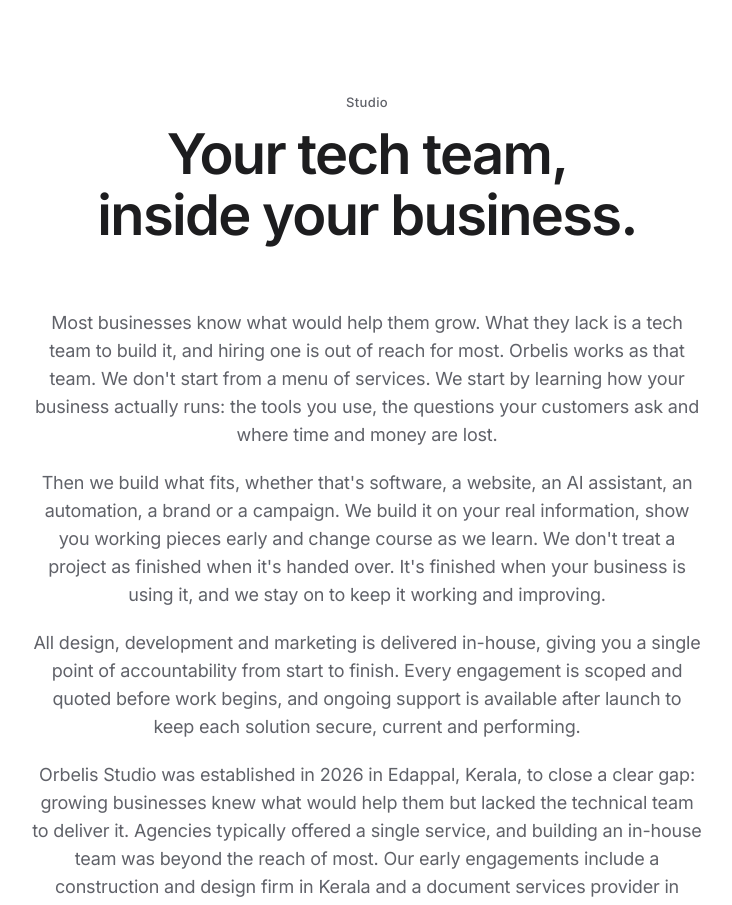
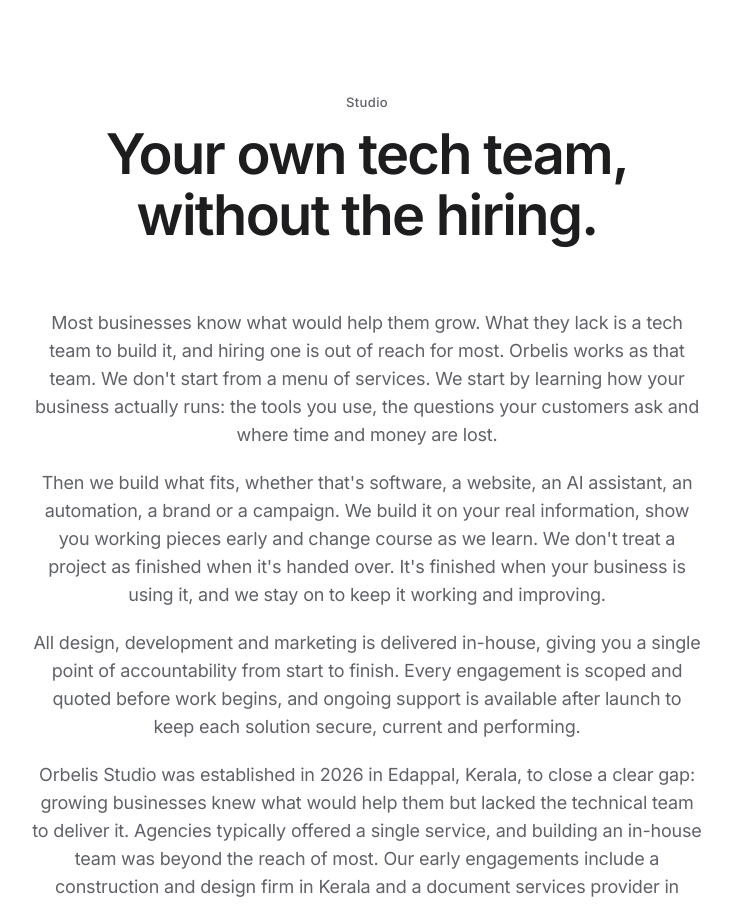
Before and after one commit to Ahamedshakir02/orbelis-studio, a React (Vite) app: page / in a window 1280 px wide. Shown: the part 8560-9465 px from the top of the page, without its empty margins (273-1005 px from the left). Built offline with nearby package versions, Linux system fonts and the light colour scheme; no server answers; a web font is replaced by a local one.

Commit message:
feat: add the hiring-versus-Orbelis copy for the Studio section

```diff
--- a/src/data/site.js
+++ b/src/data/site.js
@@ -330,7 +330,32 @@
 ]
 
 export const studio = {
-  lead: 'Your tech team, inside your business.',
+  lead: 'Your own tech team, without the hiring.',
+  // The one line the Studio section shows under its headline.
+  intro: 'We learn how your business runs, then design, build and market what it needs, all in-house. One studio answers for the result.',
+  // The section's centrepiece: what building a team yourself takes, crossed
+  // out line by line, beside what working with us takes instead.
+  hiring: {
+    label: 'Building a tech team yourself',
+    items: [
+      'Write job posts for a developer, a designer and a marketer',
+      'Spend months interviewing',
+      'Pay salaries before anything is built',
+      'Buy laptops, software and desk space',
+      'Manage the work yourself',
+      'Start again when someone leaves',
+    ],
+    total: 'Months before anything ships',
+  },
+  instead: {
+    label: 'Bringing in Orbelis',
+    steps: [
+      'Tell us how your business runs.',
+      'We build what it needs, quoted before we start.',
+      'We stay on to keep it working and growing.',
+    ],
+    total: 'Small sites live in two weeks',
+  },
   // From the company profile's long description and story; keep them in step.
   body: [
     'Most businesses know what would help them grow. What they lack is a tech team to build it, and hiring one is out of reach for most. Orbelis works as that team. We don\'t start from a menu of services. We start by learning how your business actually runs: the tools you use, the questions your customers ask and where time and money are lost.',
```
